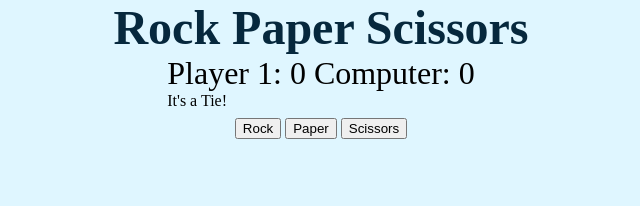
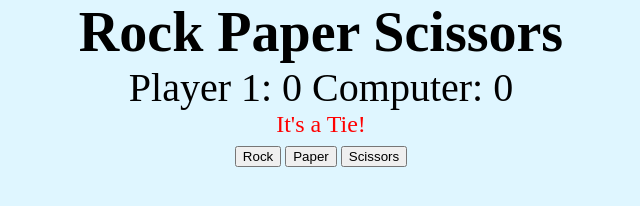
Before and after one commit to aldovizcarra/rock-paper-scissors, a plain HTML site: page index.html in a window 1280 px wide. Both pictures are taken after a click on the button "Rock". Shown: the whole page, without its empty margins (319-959 px from the left). Drawn offline with Linux system fonts and the light colour scheme.

Commit message:
Edit styles

```diff
--- a/css/styles.css
+++ b/css/styles.css
@@ -22,9 +22,8 @@ body {
 }
 
 h1 {
-  font-size: 3rem;
+  font-size: 3.5rem;
   text-align: center;
-  color: #06283d;
 }
 
 .container {
@@ -36,5 +35,12 @@ h1 {
 }
 
 .score {
-  font-size: 2rem;
+  font-size: 2.5rem;
+  text-align: center;
 }
+
+.message-results {
+  text-align: center;
+  font-size: 1.5rem;
+  color: red;
+}
```
